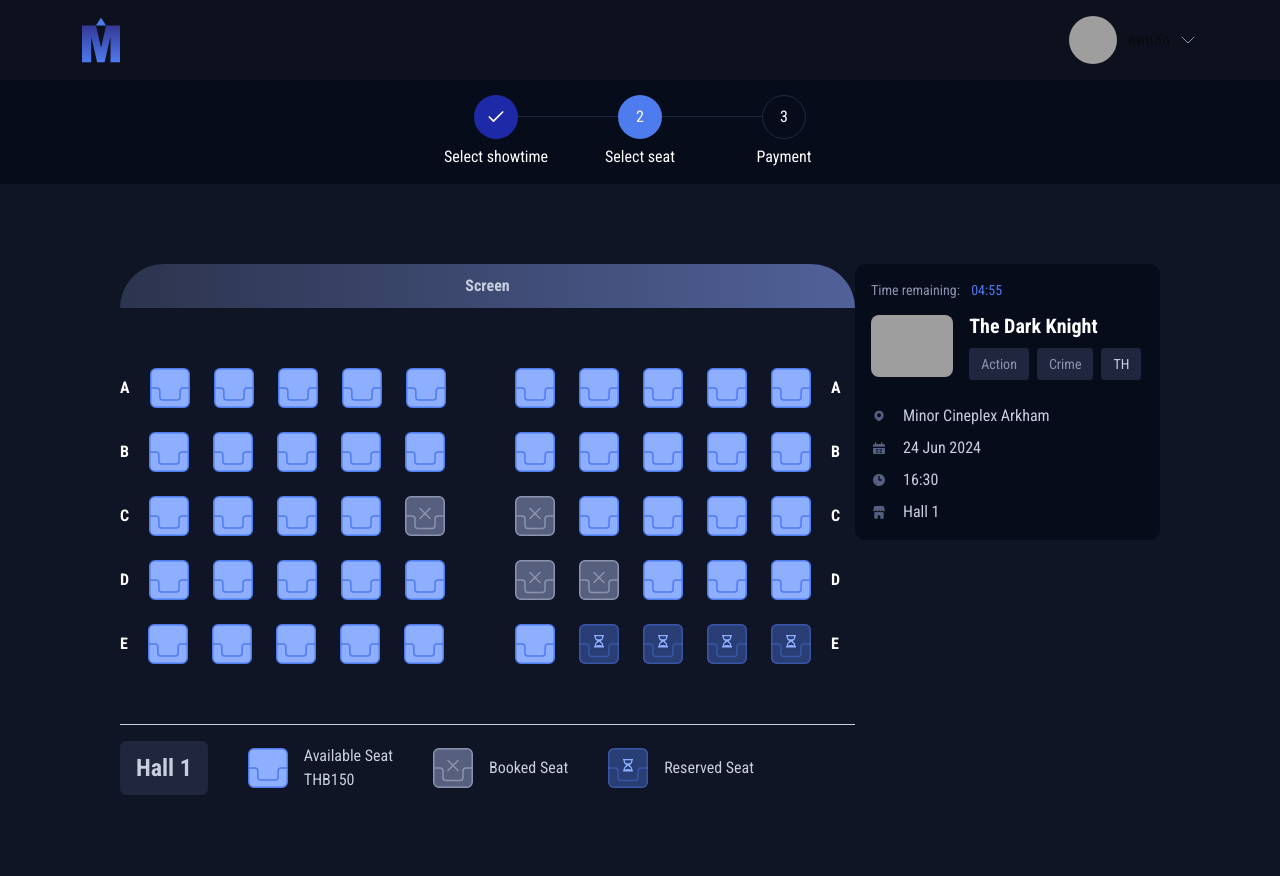
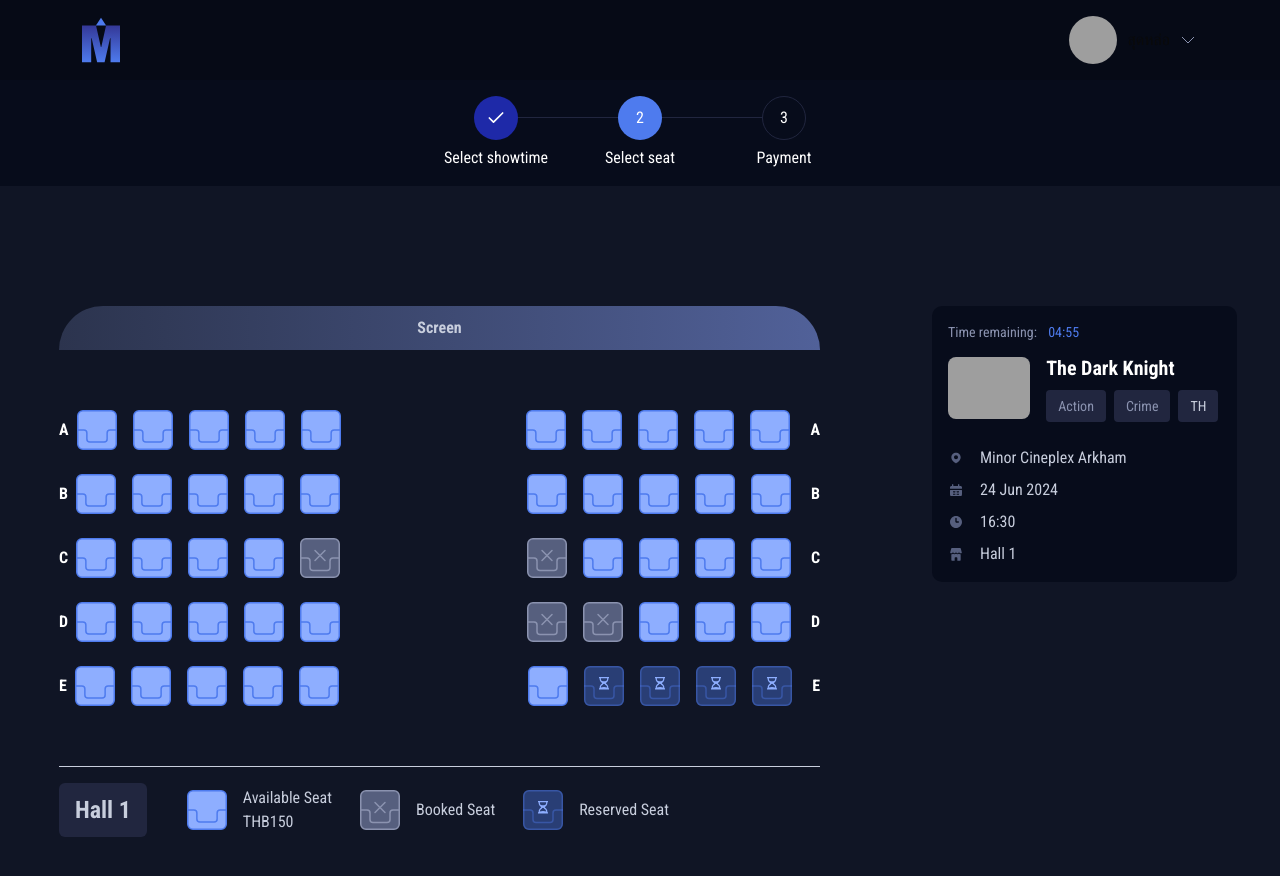
Before and after one commit to KrittidejDev/MinorCineplex, a Next.js app: page /movies/1/movie-booking/seat in a window 1280 px wide. Shown: the top 876 px of the page. Built offline with nearby package versions, Linux system fonts and the light colour scheme; grey boxes are pictures that could not be loaded; a web font is replaced by a local one.

Commit message:
refactor: enhance seat selection components with optional props and improved layout and responsive; update BookingInfo and SummaryBoxCard for better handling of selected seats

```diff
--- a/src/components/Cards/BookingInfo.tsx
+++ b/src/components/Cards/BookingInfo.tsx
@@ -7,7 +7,7 @@ const BookingInfo = ({ totalSelected, totalPrice }: BillInfo) => {
       <div className="flex justify-between">
         <p className="text-gray-gedd text-fr-16">Selected Seat</p>
         <div className="max-w-[150px] break-all">
-          {totalSelected.map((seat, index) => (
+          {totalSelected?.map((seat, index) => (
             <span key={seat.id} className="text-white text-fr-16">
               {index !== 0 && <span>,</span>}
               {seat.id}
--- a/src/components/Cards/SummaryBoxCard.tsx
+++ b/src/components/Cards/SummaryBoxCard.tsx
@@ -7,19 +7,19 @@ import Shop from "../Icons/Shop";
 import BookingInfo from "./BookingInfo";
 
 export interface BillInfo {
-  totalSelected: {
+  totalSelected?: {
     id: string;
     row: string;
     status: string;
     price: number;
   }[];
-  totalPrice: number;
+  totalPrice?: number;
 }
 
 function SummaryBoxCard({ totalSelected, totalPrice }: BillInfo) {
   return (
     <>
-      <div className="w-full max-w-[305px] bg-gray-gc1b rounded-lg">
+      <div className="w-full md:min-w-[305px] bg-gray-gc1b rounded-lg">
         <div className="p-4">
           <p className="text-sm text-gray-g3b0 pb-3">
             Time remaining:{" "}
@@ -37,7 +37,7 @@ function SummaryBoxCard({ totalSelected, totalPrice }: BillInfo) {
               <h4 className="font-bold text-xl text-white-wfff">
                 The Dark Knight
               </h4>
-              <div className="flex gap-2">
+              <div className="hidden sm:flex flex-warp gap-2">
                 <Tag name="Action" variant="genre" />
                 <Tag name="Crime" variant="genre" />
                 <Tag name="TH" variant="language" />
@@ -64,9 +64,13 @@ function SummaryBoxCard({ totalSelected, totalPrice }: BillInfo) {
             </div>
           </div>
         </div>
-        {totalSelected?.length > 0 && (
-          <BookingInfo totalSelected={totalSelected} totalPrice={totalPrice} />
-        )}
+        {!totalSelected ||
+          (totalSelected?.length > 0 && (
+            <BookingInfo
+              totalSelected={totalSelected}
+              totalPrice={totalPrice}
+            />
+          ))}
       </div>
     </>
   );
--- a/src/components/Icons/SeatAvailable.tsx
+++ b/src/components/Icons/SeatAvailable.tsx
@@ -5,6 +5,7 @@ interface SeatAvailableProps {
   height?: string | number;
   color?: string;
   onClick?: () => void;
+  className?: string;
 }
 
 const SeatAvailable: React.FC<SeatAvailableProps> = ({
@@ -12,9 +13,11 @@ const SeatAvailable: React.FC<SeatAvailableProps> = ({
   height = "40",
   color = "#4E7BEE",
   onClick,
+  className,
 }) => {
   return (
     <svg
+      className={className}
       width={width}
       height={height}
       viewBox="0 0 40 40"
@@ -22,8 +25,21 @@ const SeatAvailable: React.FC<SeatAvailableProps> = ({
       xmlns="http://www.w3.org/2000/svg"
       onClick={onClick}
     >
-      <rect x="0.75" y="0.75" width="38.5" height="38.5" rx="5.25" fill="#8EAEFF" stroke={color} strokeWidth="1.5"/>
-      <path d="M1 20H6.86667C8.52352 20 9.86667 21.3431 9.86667 23V29C9.86667 30.6569 11.2098 32 12.8667 32H27.1333C28.7902 32 30.1333 30.6569 30.1333 29V23C30.1333 21.3431 31.4765 20 33.1333 20H39" stroke={color} strokeWidth="1.5"/>
+      <rect
+        x="0.75"
+        y="0.75"
+        width="38.5"
+        height="38.5"
+        rx="5.25"
+        fill="#8EAEFF"
+        stroke={color}
+        strokeWidth="1.5"
+      />
+      <path
+        d="M1 20H6.86667C8.52352 20 9.86667 21.3431 9.86667 23V29C9.86667 30.6569 11.2098 32 12.8667 32H27.1333C28.7902 32 30.1333 30.6569 30.1333 29V23C30.1333 21.3431 31.4765 20 33.1333 20H39"
+        stroke={color}
+        strokeWidth="1.5"
+      />
     </svg>
   );
 };
--- a/src/components/Seats/ScreenBar.tsx
+++ b/src/components/Seats/ScreenBar.tsx
@@ -1,6 +1,6 @@
 const ScreenBar = () => (
     <div
-      className="bg-gradient-to-r from-[#2C344E] to-[#516199]
+      className="w-full min-w-[370px] bg-gradient-to-r from-[#2C344E] to-[#516199]
       flex justify-center items-center h-[44px] rounded-t-[80px]"
     >
       <p className="text-gray-gedd text-fm-16 font-bold">Screen</p>
--- a/src/components/Seats/SeatGrid.tsx
+++ b/src/components/Seats/SeatGrid.tsx
@@ -7,7 +7,7 @@ interface SeatGridProps {
 
 const SeatGrid: React.FC<SeatGridProps> = ({ groupedSeats, onSelectSeat }) => {
   return (
-    <div className="flex flex-col gap-6">
+    <div className="w-full flex flex-col gap-6">
       {Object.keys(groupedSeats).map((row) => (
         <SeatRow
           key={row}
--- a/src/components/Seats/SeatInfo.tsx
+++ b/src/components/Seats/SeatInfo.tsx
@@ -3,12 +3,13 @@ import SeatBooked from "@/components/Icons/SeatBooked";
 import SeatReserved from "@/components/Icons/SeatReserved";
 
 const SeatInfo = () => (
-  <div className="border-t border-gray-gedd flex gap-10 py-4">
-    <div className="bg-gray-g63f py-3 px-4 rounded-sm">
+  <div className="w-full flex flex-col sm:flex-row border-t border-gray-gedd gap-10 py-4">
+    <div className="bg-gray-g63f max-w-[88px] py-3 px-4 rounded-sm">
       <h1 className="text-f-24 text-gray-gedd">Hall 1</h1>
     </div>
+    <div className="flex flex-wrap gap-7">
       <div className="flex gap-4 items-center">
-      <SeatAvailable />
+        <SeatAvailable className=""/>
         <div className="flex flex-col justify-center">
           <p className="text-gray-gedd">Available Seat</p>
           <p className="text-gray-gedd">THB150</p>
@@ -23,6 +24,7 @@ const SeatInfo = () => (
         <p className="text-gray-gedd">Reserved Seat</p>
       </div>
     </div>
+  </div>
 );
 
 export default SeatInfo;
--- a/src/components/Seats/SeatRow.tsx
+++ b/src/components/Seats/SeatRow.tsx
@@ -19,27 +19,25 @@ const SeatRow: React.FC<SeatRowProps> = ({ rowLabel, seats, onSelectSeat }) => {
   const rightSide = seats.slice(5);
 
   return (
-    <div className="flex items-center justify-between">
-      <div className="flex items-center gap-5">
+    <div className="flex max-w-[793px] items-center justify-between gap-10">
+      <div className="flex items-center gap-2 justify-between">
         <span className="text-white font-bold">{rowLabel}</span>
-        <div className="flex gap-6">
+        <div className="flex gap-2 lg:gap-4 xl:6">
           {leftSide.map((seat) =>
             seat.status === "reserved" ? (
-              <SeatReserved width={40} height={40} key={seat.id} />
+              <SeatReserved className="w-[clamp(20px,5vw,40px)] h-[clamp(20px,5vw,40px)]" key={seat.id} />
             ) : seat.status === "unavailable" ? (
-              <SeatBooked width={40} height={40} key={seat.id} />
+              <SeatBooked className="w-[clamp(20px,5vw,40px)] h-[clamp(20px,5vw,40px)]" key={seat.id} />
             ) : seat.status === "selected" ? (
               <SeatSelected
                 key={seat.id}
-                width={40}
-                height={40}
+                className="w-[clamp(20px,5vw,40px)] h-[clamp(20px,5vw,40px)]"
                 onClick={() => onSelectSeat(seat.id)}
               />
             ) : seat.status === "available" ? (
               <SeatAvailable
                 key={seat.id}
-                width={40}
-                height={40}
+                className="w-[clamp(20px,5vw,40px)] h-[clamp(20px,5vw,40px)]"
                 onClick={() => onSelectSeat(seat.id)}
               />
             ) : (
@@ -49,25 +47,23 @@ const SeatRow: React.FC<SeatRowProps> = ({ rowLabel, seats, onSelectSeat }) => {
         </div>
       </div>
 
-      <div className="flex items-center gap-5">
-        <div className="flex gap-6">
+      <div className="flex items-center gap-2 md:gap-5">
+        <div className="flex gap-2 lg:gap-4 xl:6">
           {rightSide.map((seat) =>
             seat.status === "reserved" ? (
-              <SeatReserved width={40} height={40} key={seat.id} />
+              <SeatReserved className="w-[clamp(20px,5vw,40px)] h-[clamp(20px,5vw,40px)]" key={seat.id} />
             ) : seat.status === "unavailable" ? (
-              <SeatBooked width={40} height={40} key={seat.id} />
+              <SeatBooked className="w-[clamp(20px,5vw,40px)] h-[clamp(20px,5vw,40px)]" key={seat.id} />
             ) : seat.status === "selected" ? (
               <SeatSelected
                 key={seat.id}
-                width={40}
-                height={40}
+                className="w-[clamp(20px,5vw,40px)] h-[clamp(20px,5vw,40px)]"
                 onClick={() => onSelectSeat(seat.id)}
               />
             ) : seat.status === "available" ? (
               <SeatAvailable
                 key={seat.id}
-                width={40}
-                height={40}
+                className="w-[clamp(20px,5vw,40px)] h-[clamp(20px,5vw,40px)]"
                 onClick={() => onSelectSeat(seat.id)}
               />
             ) : (
@@ -75,7 +71,7 @@ const SeatRow: React.FC<SeatRowProps> = ({ rowLabel, seats, onSelectSeat }) => {
             )
           )}
         </div>
-        <span className="w-6 text-white font-bold">{rowLabel}</span>
+        <span className="text-white font-bold">{rowLabel}</span>
       </div>
     </div>
   );
--- a/src/pages/movies/[id]/movie-booking/seat.tsx
+++ b/src/pages/movies/[id]/movie-booking/seat.tsx
@@ -43,13 +43,15 @@ const SelectSeat = () => {
   );
 
   return (
-    <>
+    <div className="w-full bg-gray-gc1b">
       <NavBarWidget />
-      <div className="w-full h-26 flex justify-center items-center bg-gray-gc1b">
+      <div className="p-4 flex justify-center items-center">
         <Stepper />
       </div>
-      <div className="mx-auto flex justify-between items-start bg-[#101525] w-full max-w-[1440px] px-30 py-20">
-        <div className="flex flex-col gap-15 w-[793px]">
+      <div
+        className="w-full flex justify-center bg-[#101525] px-1 py-10 md:py-20">
+        <div className="w-full max-w-[1440px] md:px-4 lg:gap-10 xl:gap-24 flex flex-col items-center lg:flex-row justify-center lg:items-start">
+          <div className="flex flex-col w-full max-w-[793px] px-4 py-10 items-center gap-15">
             <ScreenBar />
             <SeatGrid
               groupedSeats={groupedSeats}
@@ -57,9 +59,15 @@ const SelectSeat = () => {
             />
             <SeatInfo />
           </div>
-        <SummaryBoxCard totalSelected={totalSelected} totalPrice={totalPrice} />
+          <div className="w-full max-w-[475px] lg:max-w-[305px] flex justify-center px-1 lg:py-10">
+            <SummaryBoxCard
+              totalSelected={totalSelected}
+              totalPrice={totalPrice}
+            />
           </div>
-    </>
+        </div>
+      </div>
+    </div>
   );
 };
 
```
Also changed, not shown: src/components/Icons/SeatBooked.tsx (+25 -3 lines), src/components/Icons/SeatReserved.tsx (+26 -4 lines), src/components/Icons/SeatSelected.tsx (+25 -6 lines). Lines whose indentation alone changed are shown as unchanged.
